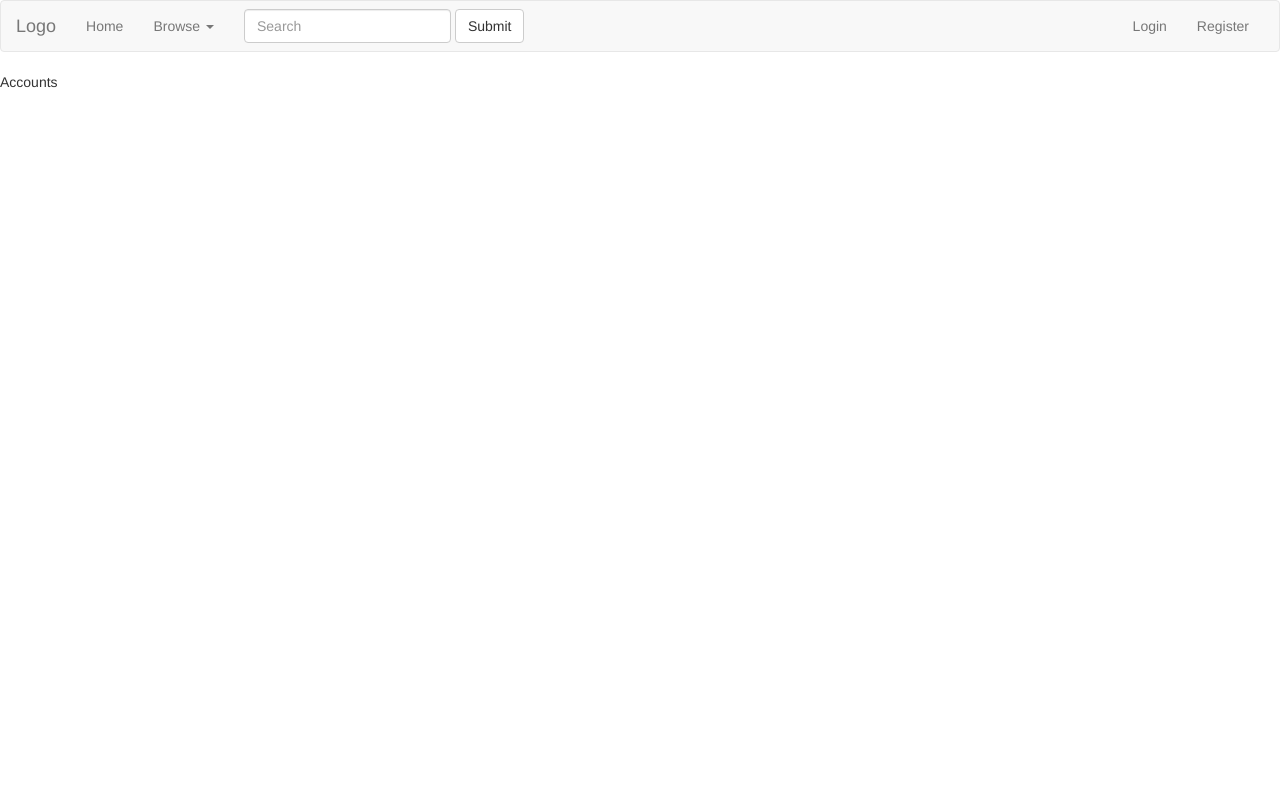
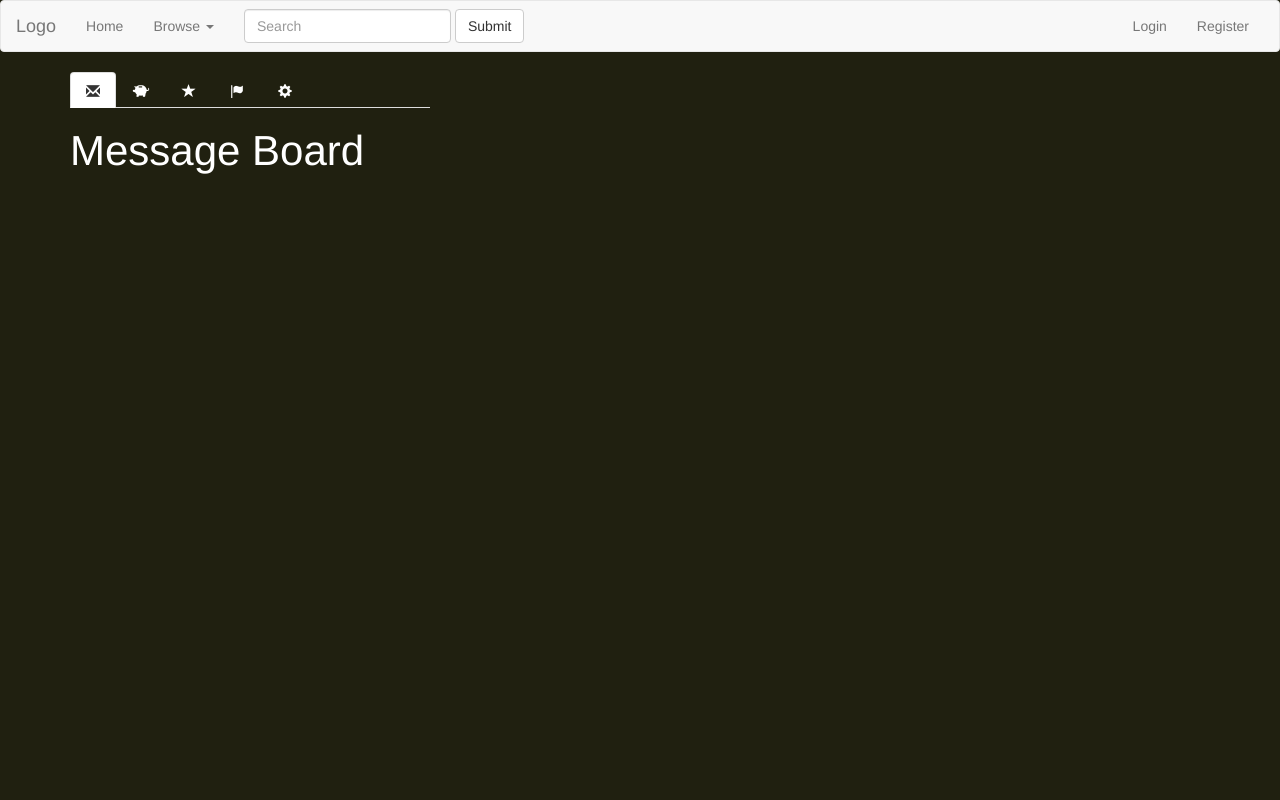
Before and after one commit to shamrickus/MinesPlaza-Defunct-, a PHP site: page /accounts.php in a window 1280 px wide. Run offline with PHP 8.4, Linux system fonts and the light colour scheme; some libraries are stand-ins or nearby versions.

Commit message:
Accounts page editted

```diff
--- a/files/accounts.php
+++ b/files/accounts.php
@@ -1,12 +1,67 @@
 <html>
     <head>
-		<title>Mines Plaza: Accounts</title>
+        <title>Account Settings</title>
     </head>
+
     <body>
         <?php
             include 'header.php'
          ?>
-		<h1:align="center">Accounts</h1>
-	</body>
+         <div class="container">
+  <div class="row">
+    <div class="col-md-4 col-sm-5">
+      <div class="tabs-left">
+        <ul class="nav nav-tabs">
+          <li class="active"><a href="#a" data-toggle="tab"><span class="glyphicon glyphicon-envelope"></span></a></li>
+          <li><a href="#b" data-toggle="tab"><span class="glyphicon glyphicon-piggy-bank"></span></a></li>
+          <li><a href="#c" data-toggle="tab"><span class="glyphicon glyphicon-star"></span></a></li>
+          <li><a href="#d" data-toggle="tab"><span class="glyphicon glyphicon-flag"></span></a></li>
+          <li><a href="#e" data-toggle="tab"><span class="glyphicon glyphicon-cog"></span></a></li>
+        </ul>
 
+        <div class="tab-content">
+          <div class="tab-pane active" id="a">
+            <h3>Message Board</h3>
+          </div>
+
+          <div class="tab-pane" id="b">
+            <h3>Your Listings</h3>
+          </div>
+
+          <div class="tab-pane" id="c">
+              <h3>Watched Listings</h3>
+          </div>
+
+          <div class="tab-pane" id="d">
+              <h3>Preferences</h3>
+          </div>
+
+          <div class="tab-pane" id="e">
+            <h3>Account Settings</h3>
+          </div>
+        </div><!-- /tab-content -->
+      </div><!-- /tabbable -->
+    </div><!-- /col -->
+  </div><!-- /row -->
+</div><!-- /container -->
 </html>
+
+
+
+
+<style>
+   h3{
+    font-size: 3em;
+    color:#fff;
+   }
+
+   body {background-color:#202010}
+
+    .glyphicon {
+    color: #fff;
+  }
+
+  .active .glyphicon {
+    color: #333;
+  }
+</style>
--- a/files/home.php
+++ b/files/home.php
@@ -40,15 +40,16 @@
 
 #button:hover {
 	border: none;
-	background:#CC9900;
+	background:#636343;
 }
 
-body {background-color:lightgray}
+body {background-color:#202010}
 
 h1	{
 	font-family: 'Times New Roman';
 	font-size: 3.45em;
 	display: block;
 	font-weight: bold;
+	color: #fff
 }
 </style>
```
Lines whose indentation alone changed are shown as unchanged.
